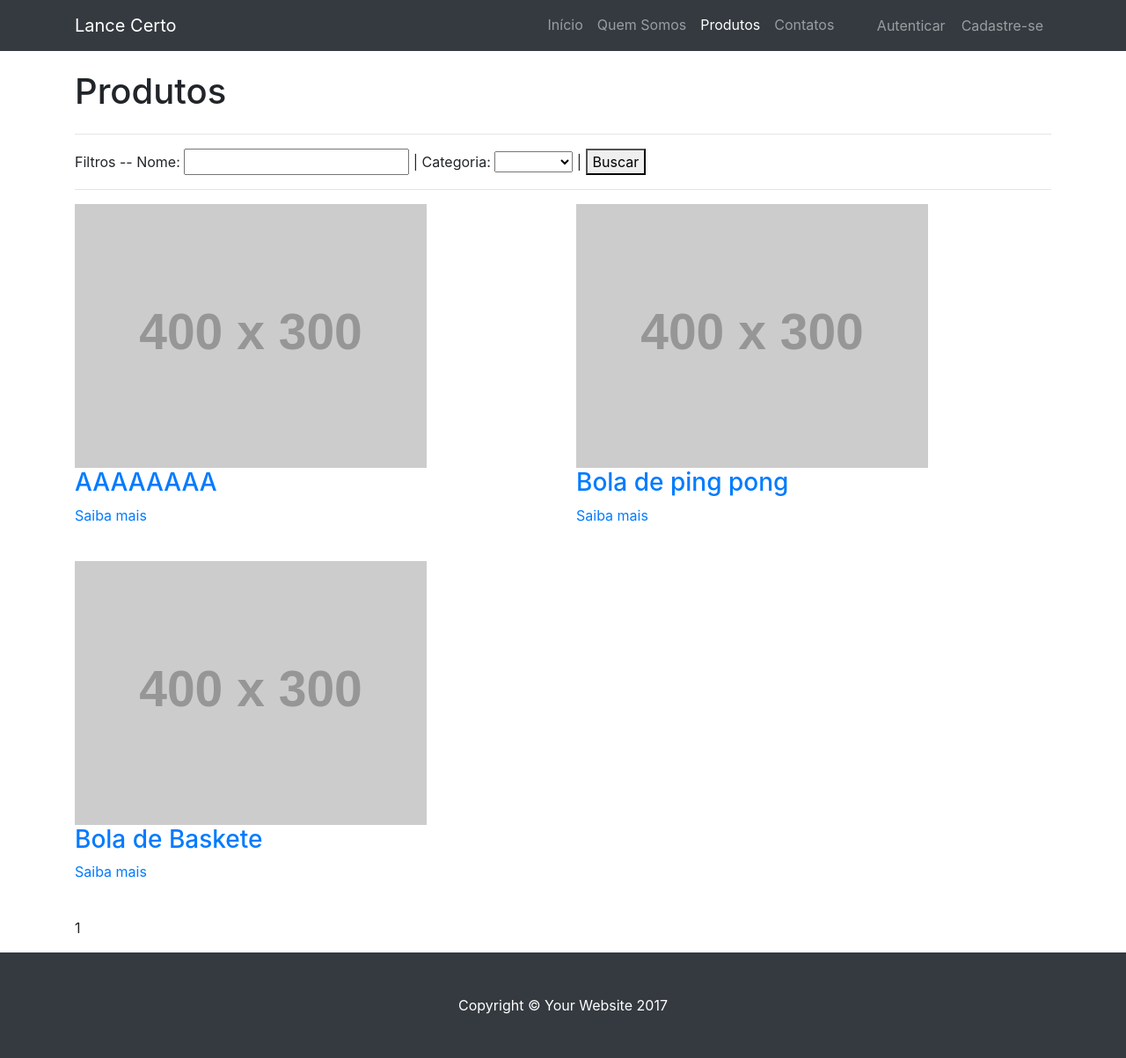
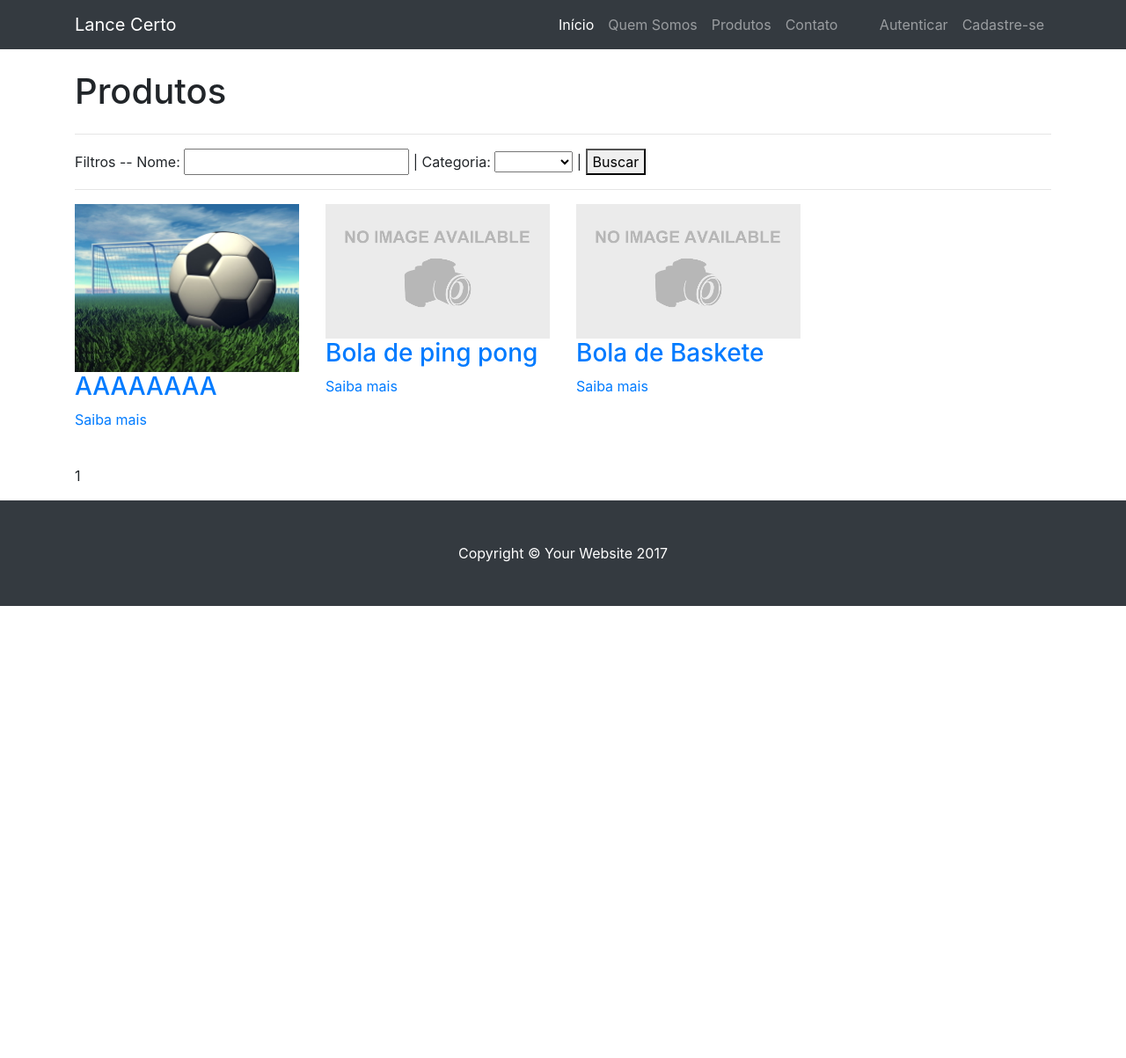
Before and after one commit to brunogomes3000/lancecerto, a Django app: page /produtos/ in a window 1280 px wide. Shown: the whole page at 88% size. After the commit the page ends 689 px from the top, so only its background shows below. Run offline with Django 3.2, Linux system fonts and the light colour scheme; data comes from the database, SQL or seed files in the repository; both versions use the stored data as it was after the commit; grey boxes labelled with a size stand in for pictures from a placeholder-image service; some libraries are stand-ins or nearby versions.

Commit message:
redimensionando imagem automaticamente

```diff
--- a/lancecerto/core/models.py
+++ b/lancecerto/core/models.py
@@ -34,7 +34,7 @@
 	nome = models.CharField("Nome", max_length=100)
 	descricao = models.CharField('Descrição', max_length=500)
 	preco = models.CharField('Preço', max_length=50, null=True)
-	imagem = models.ImageField(upload_to='static/img/', verbose_name='Imagem', default='static/img/noperfil.png', null=True, blank=True)
+	imagem = models.ImageField(upload_to='static/img/', verbose_name='Imagem Produto', default='static/img/noperfil.png', null=True, blank=True)
 	quantidade = models.IntegerField('Quantidade', null=True)
 	data_cadastro = models.DateField('Data de Cadastro', auto_now_add=True)
 	data_modificacao = models.DateField('Data de Modificação', auto_now=True)
--- /dev/null
+++ b/lancecerto/core/static/css/imagem.css
@@ -0,0 +1,9 @@
+#team .produto .pic {
+	margin-bottom: : 0px;
+	overflow: hidden;
+	height: 150px;
+}
+
+#team .produto .pic img {
+	max-width: 100%;
+}
--- a/lancecerto/core/templates/base.html
+++ b/lancecerto/core/templates/base.html
@@ -23,11 +23,13 @@
     <link href="{% static 'css/login.css' %}" rel="stylesheet">
     <link href="{% static 'css/thumbnail-gallery.css' %}" rel="stylesheet">
     <link href="{% static 'css/shop-item.css'%}" rel="stylesheet">
+    <link href="{% static 'css/imagem.css'%}" rel="stylesheet">
 
     <link rel="stylesheet" href="https://maxcdn.bootstrapcdn.com/bootstrap/4.0.0-beta.2/css/bootstrap.min.css">
     <script src="https://ajax.googleapis.com/ajax/libs/jquery/3.2.1/jquery.min.js"></script>
     <script src="https://cdnjs.cloudflare.com/ajax/libs/popper.js/1.12.6/umd/popper.min.js"></script>
     <script src="https://maxcdn.bootstrapcdn.com/bootstrap/4.0.0-beta.2/js/bootstrap.min.js"></script>
+
 
   </head>
 
--- a/lancecerto/core/templates/produtos.html
+++ b/lancecerto/core/templates/produtos.html
@@ -1,32 +1,6 @@
 {% extends "base.html" %}
 
 
-{% block item_ativo %}
-
-			<li class="nav-item">
-              <a class="nav-link" href="{% url 'index' %}">Início</a>
-            </li>
-            <li class="nav-item">
-              <a class="nav-link" href="#">Quem Somos</a>
-            </li>
-            <li class="nav-item active">
-              <a class="nav-link" href="{% url 'produtos' %}">Produtos
-              <span class="rs-only"></span>
-              </a>
-            </li>
-            <li class="nav-item">
-              <a class="nav-link" href="#">Contatos</a>
-            </li> &nbsp; &nbsp; &nbsp; &nbsp;
-            <li class="nav-item">
-              <a class="nav-link btn" href="{% url 'login' %}">Autenticar
-              </a>
-            </li>
-            <li class="nav-item">
-              <a class="nav-link btn" href="{% url 'cadastro' %}">Cadastre-se</a>
-            </li>
-
-
-{% endblock %}
 
 {% block bloco_variavel %}
 
@@ -54,14 +28,16 @@
 
 </form>
 
-<div class="row mt">
+<div class="row">
 {% for produto in produtos %}
 
 
-      <div class="col-lg-6">
-        <img class="img-responsive" src="http://placehold.it/400x300" alt="">
+      <div class="col-md-3">
+        <div class="produto">
+        <div class="pic"><img class="img-fluid" src="{{ produto.imagem.url }}" alt=""></div>
         <h3><a href="{% url 'produtos_detalhes' %}?id={{produto.id}}">{{produto.nome}}</a></h3>
         <p><a href="{% url 'produtos_detalhes' %}?id={{produto.id}}"><i class="fa fa-link"></i>Saiba mais</a></p><br/>
+        </div>
       </div>
 
 {% empty %}
--- a/lancecerto/lancecerto/settings.py
+++ b/lancecerto/lancecerto/settings.py
@@ -129,3 +129,6 @@
 EMAIL_PORT = 587
 EMAIL_USE_TLS = True
 DEFAULT_FROM_EMAIL = 'jeffersoncypri@gmail.com'
+
+MEDIA_ROOT = os.path.join(BASE_DIR, 'core', 'media')
+MEDIA_URL = '/media/'
--- a/lancecerto/lancecerto/urls.py
+++ b/lancecerto/lancecerto/urls.py
@@ -18,6 +18,8 @@
 from core import views
 from django.contrib.auth.views import login
 from django.contrib.auth.views import logout
+from django.conf import settings
+from django.conf.urls.static import static
 
 urlpatterns = [
 	url(r'^$', views.index, name="index"),
@@ -43,4 +45,8 @@
 
 
     url(r'^finalizar_compra/$', views.finalizar_compra, name="finalizar_compra"),
+
+
 ]
+
+urlpatterns += static(settings.MEDIA_URL, document_root=settings.MEDIA_ROOT)
```
Also changed, not shown: lancecerto/core/templates/index.html (+8 -4 lines), lancecerto/core/templates/usuario.html (+10 -4 lines), lancecerto/core/media/static/img/painel-adesivo-campo-futebol-e-bola-salas.jpg (added), lancecerto/db.sqlite3.
